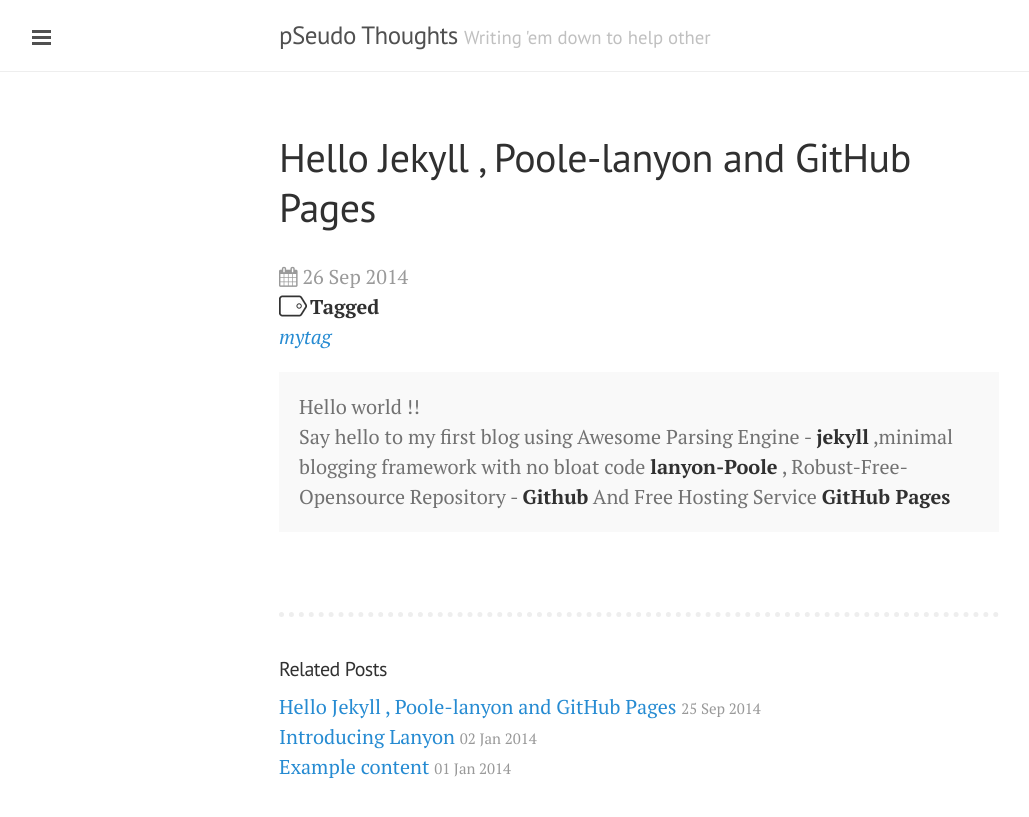
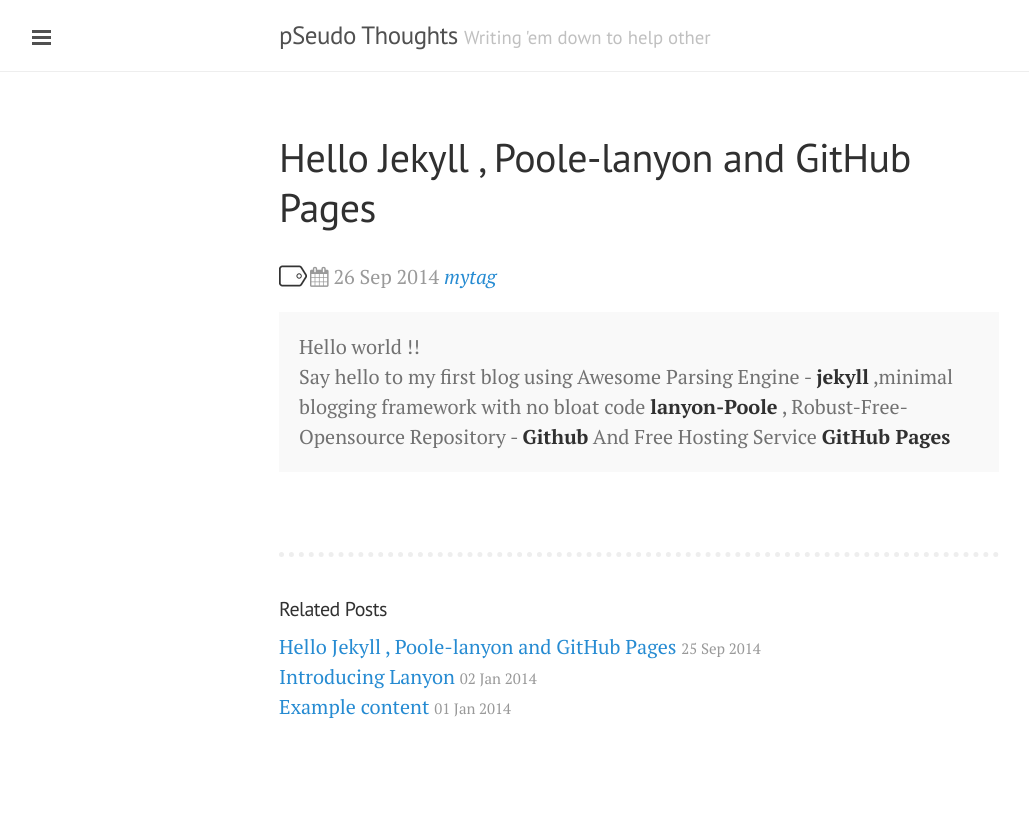
Before and after one commit to DharmeshPandav/dharmeshpandav.github.io, a Jekyll site: the page built from _posts/2014-09-26-Hello jekyll.md, in a window 1280 px wide. Shown: the top 817 px of the page, without its empty margins (1-1030 px from the left). Built offline with Jekyll 4.4.1, drawn with Linux system fonts in a browser that asks for light colours; nearby versions of some CDN libraries; Markdown is read by kramdown in place of the engine named in the settings.

Commit message:
changed config

```diff
--- a/_layouts/post.html
+++ b/_layouts/post.html
@@ -23,10 +23,7 @@ comments:   true
         <span>
             <i class="fa fa-calendar"></i>
             {{ page.date | date_to_string }}
-            <div>
-                <span class="tag-icon-prefix"></span>
-                <strong>Tagged</strong>
-            </div>
+                <i class="tag-icon-prefix"></i>
 					{% for tag in page.tags %}
 						<em> <a href="{{ site.url }}/tags/{{tag}}">{{ tag }}</a> </em>
 					{% endfor %}
```
